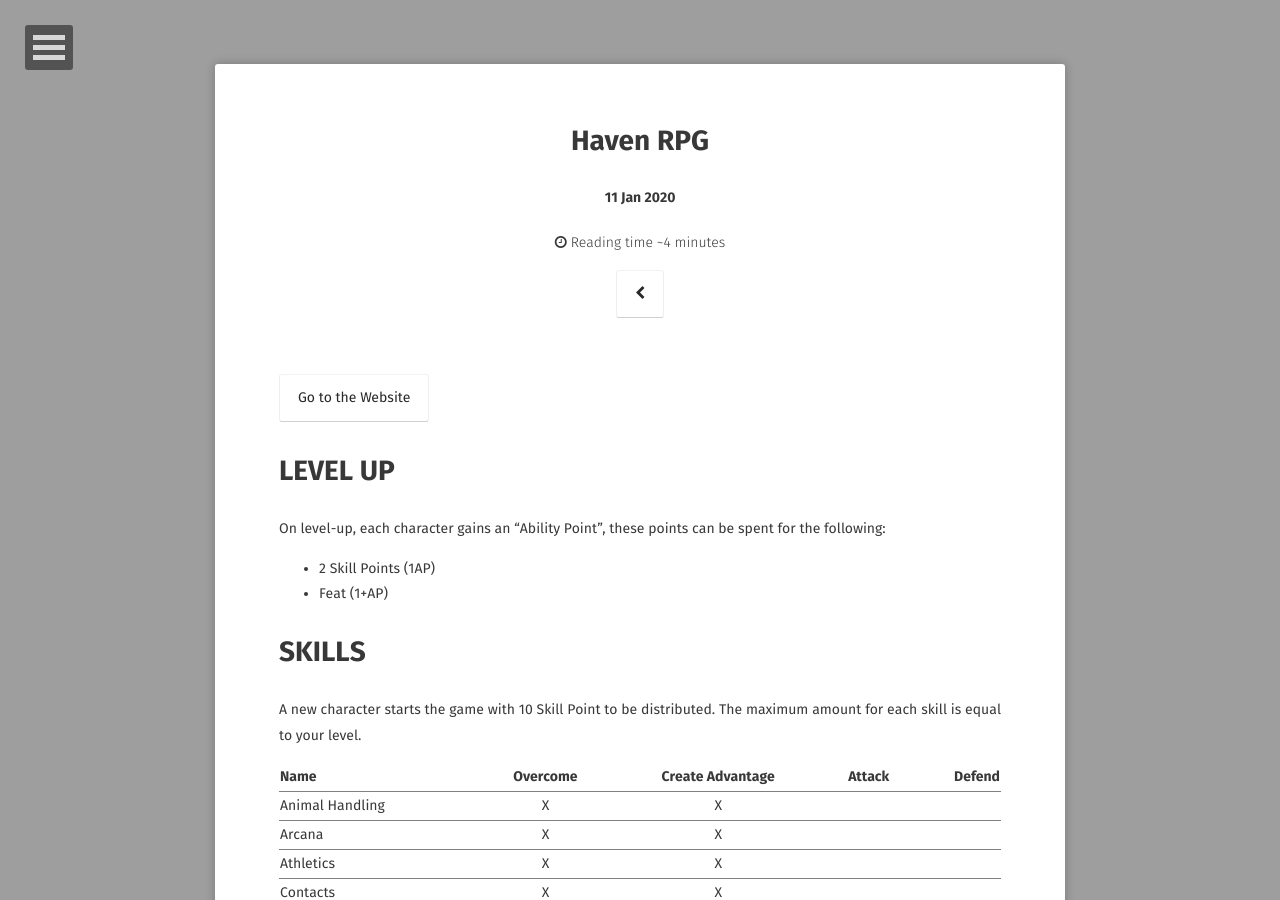
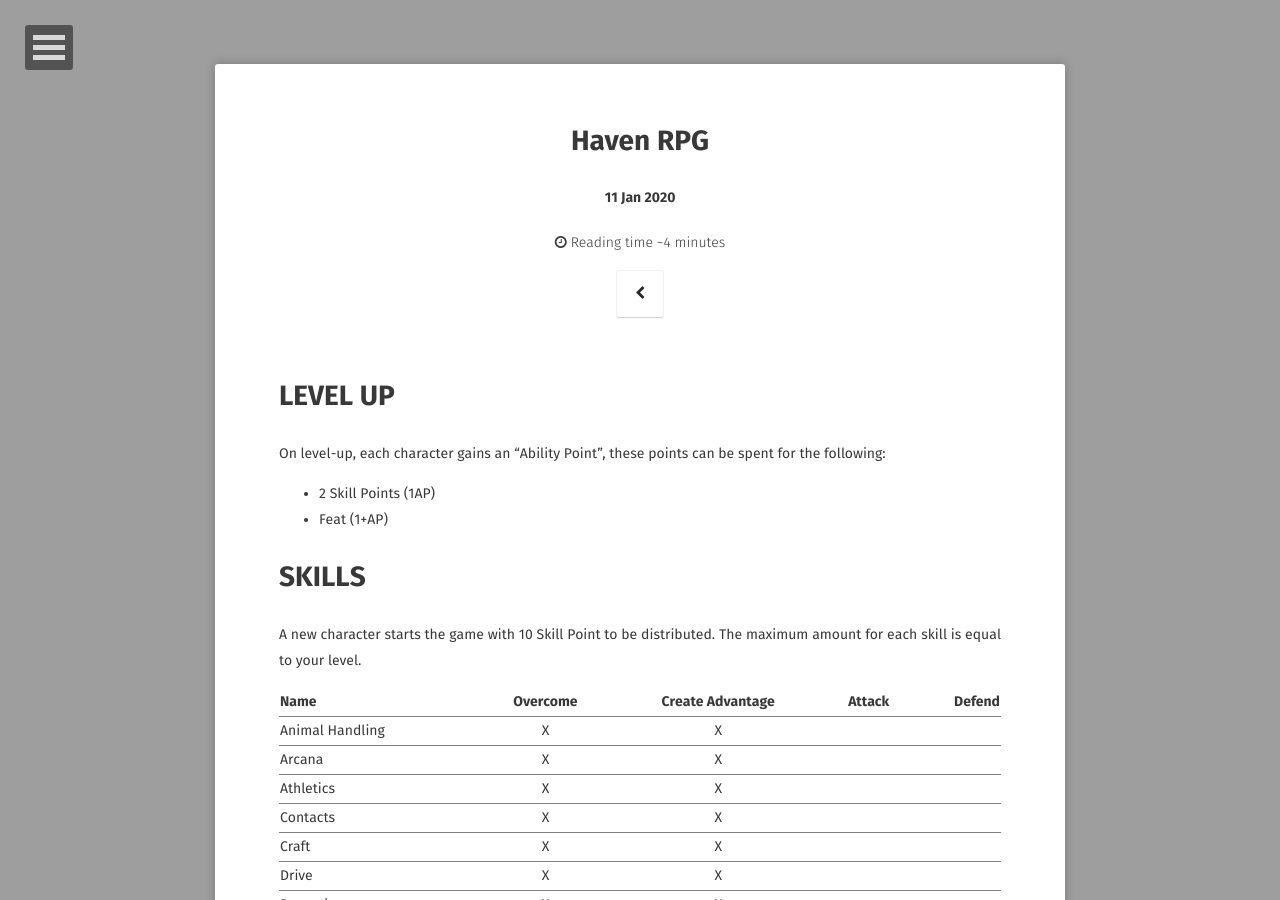
Before and after one commit to andreamin97/andreamin97.github.io, a Jekyll site: the page built from _posts/2020-01-11-haven-game.md, in a window 1280 px wide and 900 px high. Built offline with Jekyll 4.4.1, drawn with Linux system fonts in a browser that asks for light colours; some web fonts are replaced.

Commit message:
removed link

```diff
--- a/_posts/2020-01-11-haven-game.md
+++ b/_posts/2020-01-11-haven-game.md
@@ -9,8 +9,6 @@ tag:
 - haven
 comments: false
 ---
-
-<a href="../HavenRpg" class="btn btn-help">Go to the Website</a>
 
 
 # LEVEL UP
```
